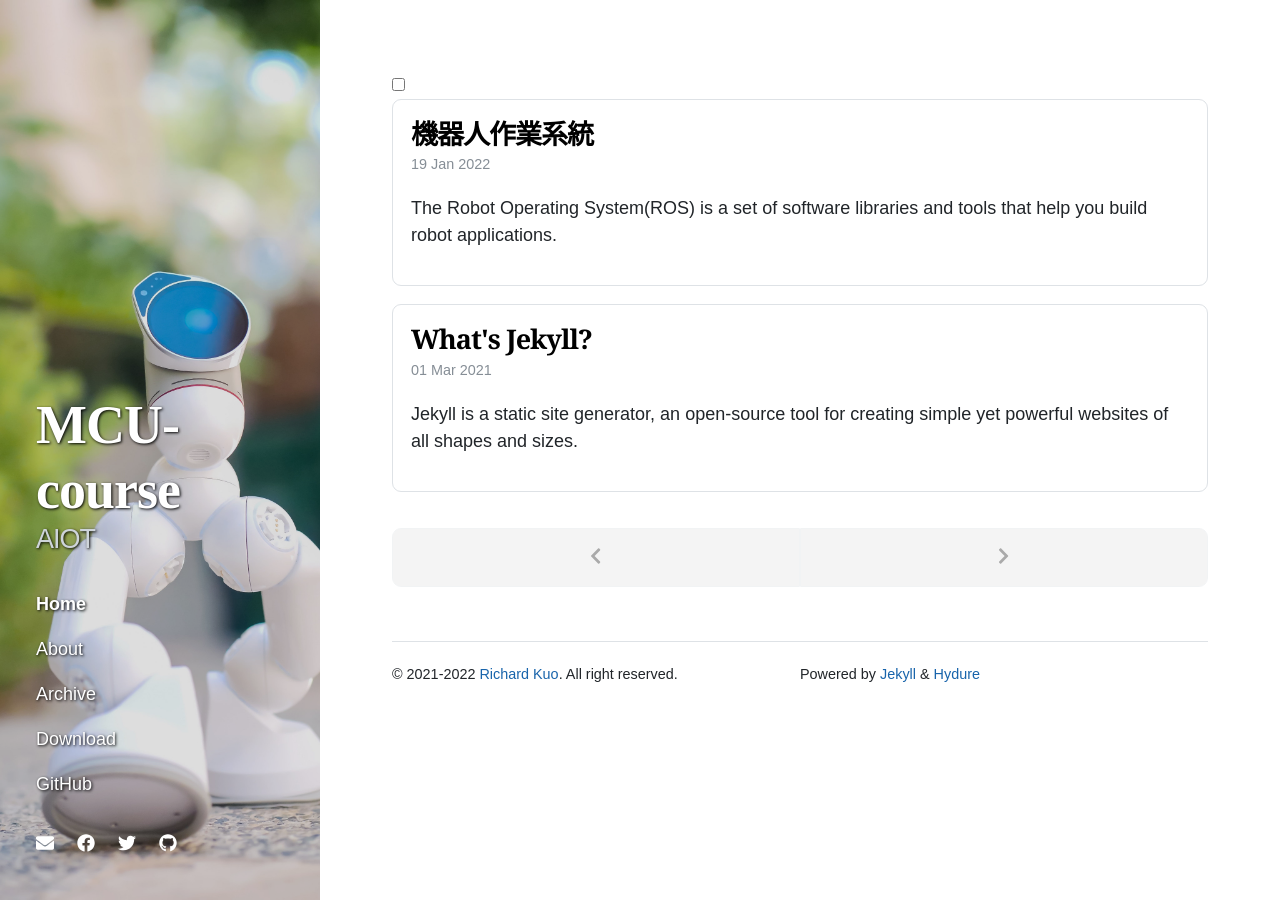
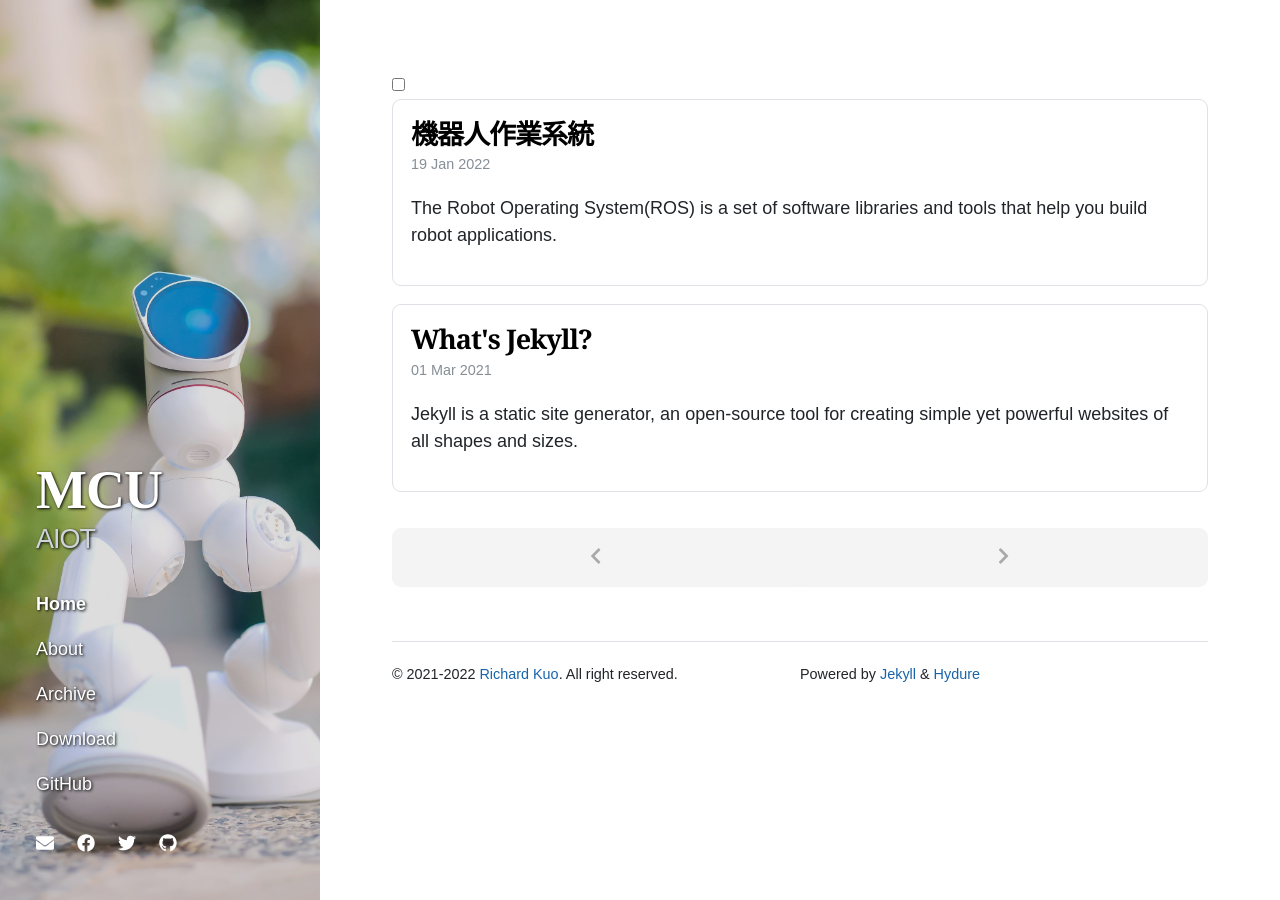
Before and after one commit to ziling819/MCU-project, a Jekyll site: the page built from index.html, in a window 1280 px wide. Built offline with Jekyll 4.4.1, drawn with Linux system fonts in a browser that asks for light colours; nearby versions of some CDN libraries; the list of posts is cut into pages by our own code.

Commit message:
Update _config.yml

```diff
--- a/_config.yml
+++ b/_config.yml
@@ -1,4 +1,4 @@
-title: MCU-course
+title: MCU
 tagline: AIOT
 
 author:
```
